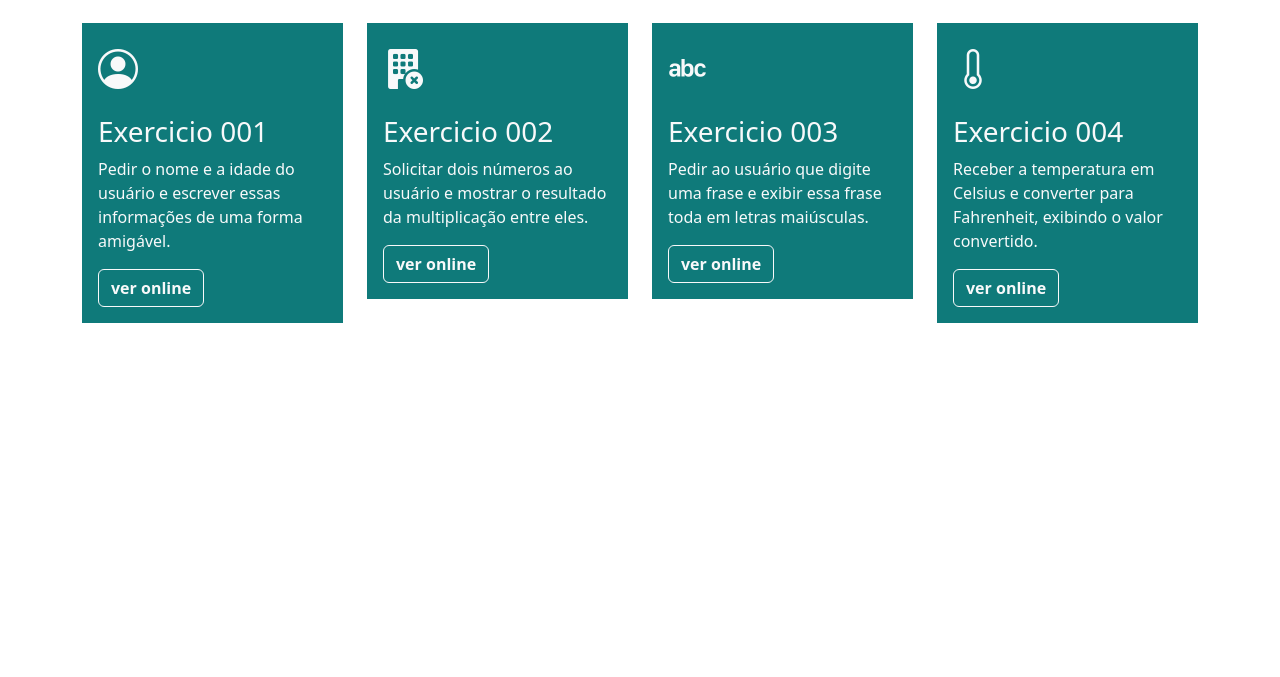
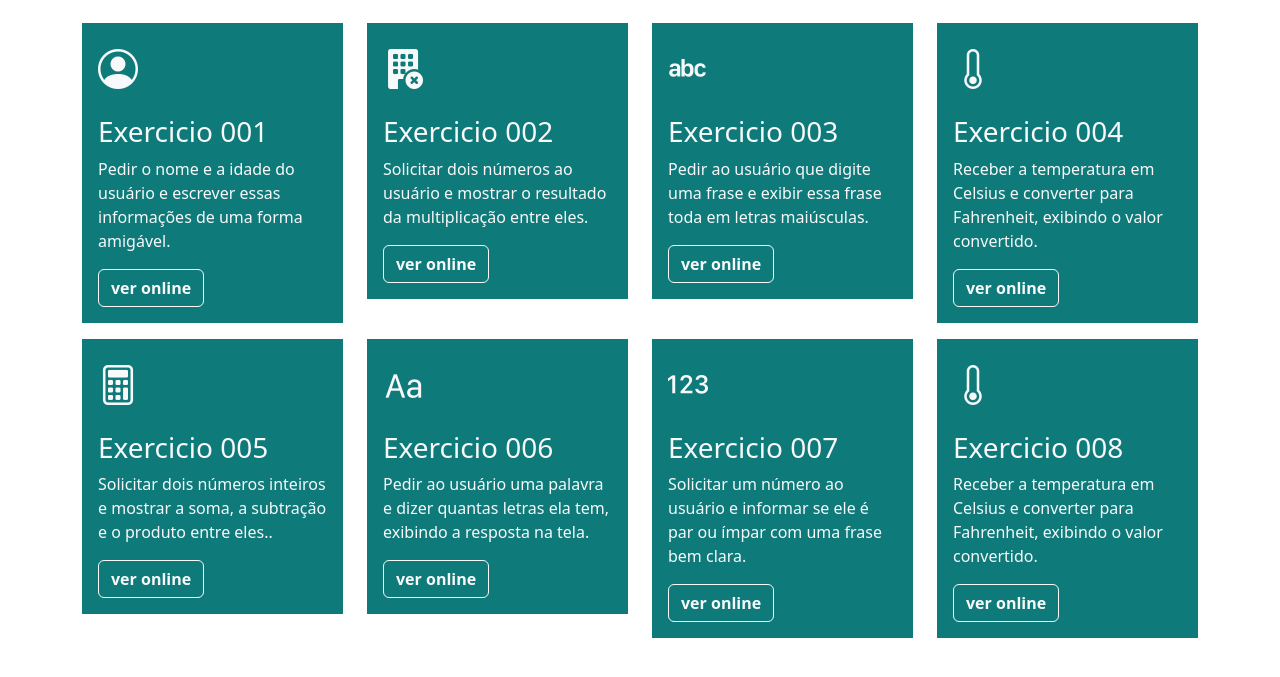
Before and after one commit to aline0707/exercicio-js, a plain HTML site: page index.html in a window 1280 px wide. Shown: the part 121-798 px from the top of the page. Drawn offline with nearby package versions, Linux system fonts and the light colour scheme.

Commit message:
exercicios boot

```diff
--- a/index.html
+++ b/index.html
@@ -31,7 +31,8 @@
                 <div class="bg-dark p-3 text-light rounder cartao">
                     <i class="bi bi-building-fill-x fs-1"></i>
                     <h3 class="mt-3">Exercicio 002</h3>
-                    <p class="fw-light">Solicitar dois números ao usuário e mostrar o resultado da multiplicação entre eles.</p>
+                    <p class="fw-light">Solicitar dois números ao usuário e mostrar o resultado da multiplicação entre
+                        eles.</p>
                     <a href="https://aline0707.github.io/exercicio-js/Exercicio001/"
                         class="btn btn-outline-light fw-semibold mt=4">ver online</a>
 
@@ -40,32 +41,89 @@
                 </div>
             </div>
 
-<div class="col-12 col-md-3">
+            <div class="col-12 col-md-3">
                 <div class="bg-dark p-3 text-light rounder cartao">
                     <i class="bi bi-alphabet fs-1"></i>
                     <h3 class="mt-3">Exercicio 003</h3>
-                    <p class="fw-light">Pedir ao usuário que digite uma frase e exibir essa frase toda em letras maiúsculas.</p>
-                    <a href="https://aline0707.github.io/exercicio-js/Exercicio001/"class="btn btn-outline-light fw-semibold mt=4">ver online</a>
+                    <p class="fw-light">Pedir ao usuário que digite uma frase e exibir essa frase toda em letras
+                        maiúsculas.</p>
+                    <a href="https://aline0707.github.io/exercicio-js/Exercicio001/"
+                        class="btn btn-outline-light fw-semibold mt=4">ver online</a>
 
 
 
-              </div>
+                </div>
             </div>
+
 
             <div class="col-12 col-md-3">
                 <div class="bg-dark p-3 text-light rounder cartao">
                     <i class="bi bi-thermometer fs-1"></i>
                     <h3 class="mt-3">Exercicio 004</h3>
-                    <p class="fw-light">Receber a temperatura em Celsius e converter para Fahrenheit, exibindo o valor convertido.</p>
-                    <a href="https://aline0707.github.io/exercicio-js/Exercicio001/"class="btn btn-outline-light fw-semibold mt=4">ver online</a>
+                    <p class="fw-light">Receber a temperatura em Celsius e converter para Fahrenheit, exibindo o valor
+                        convertido.</p>
+                    <a href="https://aline0707.github.io/exercicio-js/Exercicio001/"
+                        class="btn btn-outline-light fw-semibold mt=4">ver online</a>
 
 
 
-              </div>
+                </div>
             </div>
 
         </div>
+
+
+    <div class="row mt-3">
+        <div class="col-12 col-md-3">
+            <div class="bg-dark p-3 text-light rounder cartao">
+                <i class="bi bi-calculator fs-1"></i>
+                <h3 class="mt-3">Exercicio 005</h3>
+                <p class="fw-light">Solicitar dois números inteiros e mostrar a soma, a subtração e o produto entre eles..</p>
+                <a href="https://aline0707.github.io/exercicio-js/Exercicio001/"
+                    class="btn btn-outline-light fw-semibold mt=4">ver online</a>
+
+            </div>
+        </div>
+
+        <div class="col-12 col-md-3">
+            <div class="bg-dark p-3 text-light rounder cartao">
+                <i class="bi bi-type fs-1"></i>
+                <h3 class="mt-3">Exercicio 006</h3>
+                <p class="fw-light">Pedir ao usuário uma palavra e dizer quantas letras ela tem, exibindo a resposta na tela.
+                </p>
+                <a href="https://aline0707.github.io/exercicio-js/Exercicio001/"
+                    class="btn btn-outline-light fw-semibold mt=4">ver online</a>
+
+            </div>
+        </div>
+
+        <div class="col-12 col-md-3">
+            <div class="bg-dark p-3 text-light rounder cartao">
+                <i class="bi bi-123 fs-1"></i>
+                <h3 class="mt-3">Exercicio 007</h3>
+                <p class="fw-light">Solicitar um número ao usuário e informar se ele é par ou ímpar com uma frase bem clara.
+                </p>
+                <a href="https://aline0707.github.io/exercicio-js/Exercicio001/"
+                    class="btn btn-outline-light fw-semibold mt=4">ver online</a>
+
+            </div>
+        </div>
+
+        <div class="col-12 col-md-3">
+            <div class="bg-dark p-3 text-light rounder cartao">
+                <i class="bi bi-thermometer fs-1"></i>
+                <h3 class="mt-3">Exercicio 008</h3>
+                <p class="fw-light">Receber a temperatura em Celsius e converter para Fahrenheit, exibindo o valor
+                    convertido.</p>
+                <a href="https://aline0707.github.io/exercicio-js/Exercicio001/"
+                    class="btn btn-outline-light fw-semibold mt=4">ver online</a>
+
+            </div>
+        </div>
+
     </div>
+
+
 
 </body>
 
```
